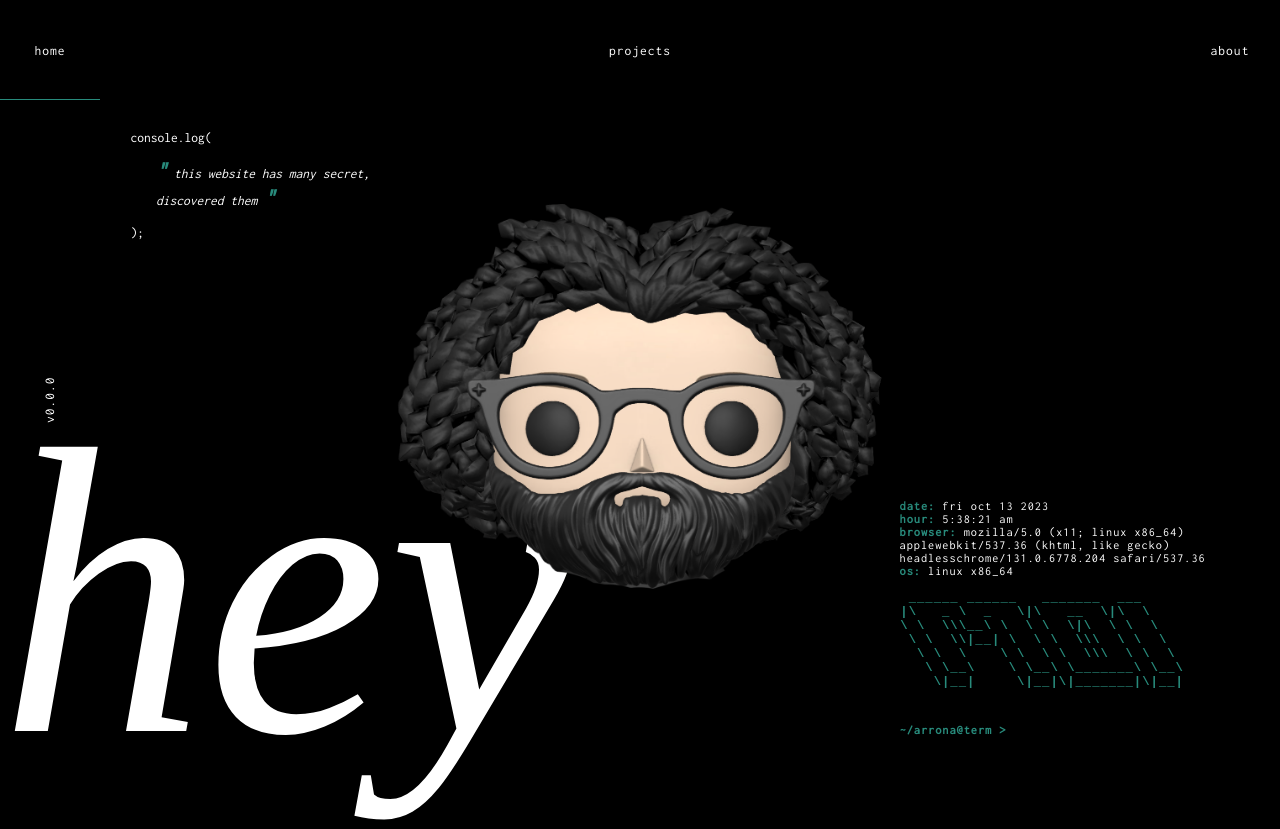
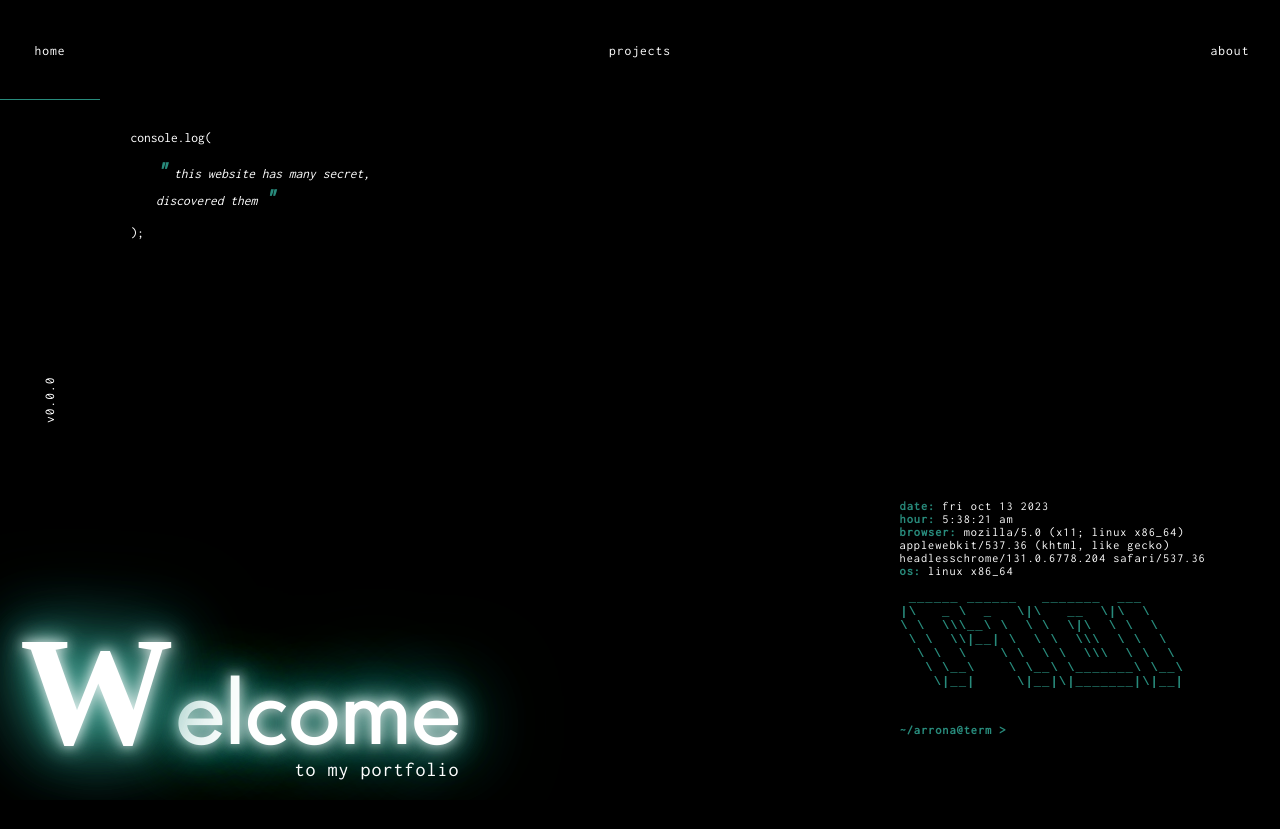
Before and after one commit to moisesarrona/moisesarrona.com, a React (Vite) app: page /home in a window 1280 px wide. After the commit the page ends 800 px from the top, so only its background shows below. Built offline with nearby package versions, Linux system fonts and the light colour scheme; a web font is replaced by a local one.

Commit message:
Add. class to animation NEON

```diff
--- a/src/app/landing/Home.jsx
+++ b/src/app/landing/Home.jsx
@@ -1,17 +1,15 @@
 import React from 'react'
-import img from '../../assets/img/moy.png'
 
 const Home = () => {
   return (
     <>
       <section>
-        <div className='home__title'>
-          <h1>hey</h1>
+        <div className='home__welcome'>
+          <div className='spetial__content neon'>
+            <h1 className='spetial__title neon__fluid'><span className='spetial__letter'>W</span>elcome</h1>
+            <span className='spetial__subtitle'>to my portfolio</span>
+          </div>
         </div>
-
-        <div className='img'>
-                <img src={img} alt="" />
-            </div>
       </section>
     </>
   )
--- a/src/assets/css/style.css
+++ b/src/assets/css/style.css
@@ -12,13 +12,13 @@
     /* colors */
     --color_black: #000000;
     --color_white: #ffffff;
-    --color_dark: #1d1c1c;
+    --color_dark: #161616;
     --color_green: #288b7c;
 
     /* utilities */
     --radius_normal: 0.85rem;
-    --padding_top: 0.65rem 0rem;
-    --padding: 0.65rem;
+    --size_top: 0.65rem 0rem;
+    --size-spacing: 0.65rem;
 }
 
 
@@ -64,74 +64,32 @@ body {
     &::-webkit-scrollbar-thumb {
         background: transparent;
     }
+
+    & a {
+        color: var(--color_white);
+        text-decoration: none;
+
+        &.link--spetial {
+            color: var(--color_green);
+        }
     }
 
-a {
-    color: var(--color_white);
-    text-decoration: none;
-}
-
-h1 {
+    & h1 {
         font-size: 3.8rem;
         margin-bottom: 1.4rem;
     }
 
-h2 {
+    & h2 {
         font-size: 2.2rem;
         margin-bottom: 1.4rem;
     }
 
-article {
+    & article {
         margin-bottom: 6.5rem;
 
         & p {
             margin-bottom: 1.4rem;
         }
-}
-
-
-/* --- UTILITIES --- */
-.main__section {
-    width: var(--width_total);
-    height: var(--height_total);
-    position: relative;
-
-}
-
-.glass {
-    background-color: rgba(0, 0, 0, .2);
-    border-radius: var(--radius_normal);
-    backdrop-filter: blur(4px);
-    padding: var(--padding);
-}
-
-.grid {
-    display: grid;
-    grid-template-columns: repeat(3, 1fr);
-    gap: 2.4rem;
-
-    & .col--3 {
-        grid-column: span 3;
-    }
-
-    & .col--2 {
-        grid-column: span 2;
-    }
-
-    & .col--1 {
-        grid-column: span 1;
-    }
-
-    & .col--left {
-        grid-column: 1/3;
-    }
-
-    & .col--right {
-        grid-column: 4/2;
-    }
-
-    & .col--center {
-        grid-column: 2/3;
     }
 }
 
@@ -140,6 +98,7 @@ article {
 header {
     position: fixed;
     top: 0;
+    left: 0;
     width: var(--width_total);
     height: var(--h-w_base);
     display: flex;
@@ -160,6 +119,7 @@ header {
             align-items: center;
         }
 
+        /* hover */
         & .header__item:before {
             position: absolute;
             bottom: 0;
@@ -195,17 +155,17 @@ header {
     justify-content: center;
     align-items: center;
     cursor: pointer;
-}
 
-.lateral__left {
+    &.lateral__left {
         left: 0;
         writing-mode: vertical-rl;
         transform: rotate(180deg);
     }
 
-.lateral__right {
+    &.lateral__right {
         right: 0;
         writing-mode: vertical-rl;
+    }
 }
 
 
@@ -217,7 +177,7 @@ header {
     width: 280px;
     text-transform: lowercase;
     font-family: Inconsolata;
-    letter-spacing: 0px;
+    letter-spacing: 0;
     z-index: 8;
 
     & .note__body {
@@ -242,11 +202,9 @@ header {
     width: 320px;
     height: 300px;
     overflow: hidden;
-    font-family: Inconsolata !important;
-    font-size: var(--font_small) !important;
-    letter-spacing: 1px !important;
+    font-family: Inconsolata;
+    font-size: var(--font_small);
     text-transform: lowercase;
-    line-height: normal;
     display: flex;
     justify-content: flex-end;
     flex-direction: column;
@@ -258,7 +216,7 @@ header {
         padding: 0.15rem 0rem;
 
         & div.terminal__name {
-            padding-right: var(--padding);
+            padding-right: var(--size-spacing);
             font-weight: bold;
             color: var(--color_green);
         }
@@ -287,6 +245,29 @@ header {
         font-weight: bold;
     }
 
+    /* --- TERMINAL LIST --- */
+    & .terminal__list {
+        list-style: none;
+        display: block;
+        padding: 0px;
+        margin: 0px;
+        padding: 0.45rem 2rem;
+
+        & li {
+            padding: 0rem 0rem 0.5rem;
+
+            & svg {
+                color: var(--color_green);
+                padding-right: var(--size-spacing);
+            }
+        }
+
+        & li:last-child {
+            padding: 0rem 0rem 0rem;
+        }
+    }
+
+    /* gradient top */
     &::before {
         content: "";
         position: absolute;
@@ -301,30 +282,47 @@ header {
 }
 
 
-/* --- TERMINAL LIST --- */
-.terminal__list {
-    list-style: none;
-    display: block;
-    padding: 0px;
-    margin: 0px;
-    padding: 0.45rem 2rem;
+/* --- HOME --- */
+.home__welcome {
+    position: absolute;
+    left: 20px;
+    bottom: 20px;
+}
 
-    & li {
-        padding: 0rem 0rem 0.5rem;
 
-        & svg {
-            color: var(--color_green);
-            padding-right: var(--padding);
+/* --- ABOUT --- */
+.content__about {
+    position: relative;
+    width: 60vw;
+    margin-top: calc(var(--h-w_base) * 3);
+    margin-right: var(--h-w_base);
+    margin-left: auto;
+
+    & .spetial__content {
+        margin-bottom: 1.4rem;
     }
 }
 
-    & li:last-child {
-        padding: 0rem 0rem 0rem;
+.contact__profile {
+    text-align: center;
+
+    & .contact__img {
+        width: 230px;
+        border-radius: 100%;
+    }
+
+    & .contact_link {
+        display: block;
+        margin: var(--size-spacing);
     }
 }
 
+.contact__social {
+    display: flex;
+    flex-direction: column;
+    justify-content: center;
+}
 
-/* --- SKILSS --- */
 .skill {
     position: relative;
     font-family: Inconsolata;
@@ -359,11 +357,104 @@ header {
 }
 
 
-/* --- CARD --- */
+/* --- ERROR --- */
+.content__error {
+    position: absolute;
+    top: 50%;
+    left: 50%;
+    transform: translate(-50%, -50%);
+    text-align: center;
+
+    & .error__title {
+        font-size: 14rem;
+        letter-spacing: 2.4rem;
+        animation: neon__pulsate 0.2s ease-in-out infinite alternate;
+
+        & .error__letter__none {
+            color: transparent;
+            text-shadow: none;
+        }
+
+        & .error__letter__fail {
+            position: absolute;
+            right: 0;
+            top: 0;
+            animation: letter__fail 1s forwards,
+            neon__error 1.5s infinite alternate;
+        }
+    }
+
+    & .error__subtitle {
+        font-family: 'Inconsolata';
+        text-transform: lowercase;
+    }
+}
+
+
+/* --- UTILITIES --- */
+.spetial__content {
+    & .spetial__title {
+        font-size: 6.5vw;
+        margin-bottom: 0px;
+
+        & .spetial__letter {
+            font-family: 'Autograf';
+            font-size: 12vw;
+            position: relative;
+            z-index: 1;
+        }
+    }
+
+    & .spetial__subtitle {
+        display: block;
+        text-align: end;
+        font-family: 'Inconsolata';
+        font-size: var(--font_big);
+        margin-top: -1.4rem;
+    }
+}
+
+.grid {
+    display: grid;
+    grid-template-columns: repeat(3, 1fr);
+    gap: 2.4rem;
+
+    & .col__3 {
+        grid-column: span 3;
+    }
+
+    & .col__2 {
+        grid-column: span 2;
+    }
+
+    & .col__1 {
+        grid-column: span 1;
+    }
+
+    & .col__left {
+        grid-column: 1/3;
+    }
+
+    & .col__right {
+        grid-column: 4/2;
+    }
+
+    & .col__center {
+        grid-column: 2/3;
+    }
+}
+
+.glass {
+    background-color: rgba(0, 0, 0, .2);
+    border-radius: var(--radius_normal);
+    backdrop-filter: blur(4px);
+    padding: var(--size-spacing);
+}
+
 .card {
     position: relative;
     display: flex;
-    padding: var(--padding_top);
+    padding: var(--size_top);
 
     & .card__banner {
         order: 1;
@@ -373,12 +464,12 @@ header {
         font-family: Inconsolata;
         font-size: var(--font_small);
         border-left: 1px solid var(--color_green);
-        padding-left: var(--padding);
+        padding-left: var(--size-spacing);
     }
 
     & .card__body {
         order: 2;
-        padding-left: var(--padding);
+        padding-left: var(--size-spacing);
         display: flex;
         flex-direction: column;
         justify-content: center;
@@ -394,64 +485,115 @@ header {
     }
 }
 
+.neon{
+    & .neon__fluid {
+        color: var(--color_white);
+        animation: neon__pulsate 0.2s ease-in-out infinite alternate;
+    }
 
-/* --- HOME --- */
-.home__title {
-    position: absolute;
-    left: 0;
-    bottom: 0;
-    z-index: 0;
+    & .neon__hover {
+        transition: all 200ms cubic-bezier(.39, .79, .81, .78);
+        color: var(--color_dark);
 
-    & h1 {
-        font-size: 32vw;
-        font-weight: lighter;
-        font-style: italic;
-        font-family: Autograf;
-        margin-bottom: -5%;
+        &:hover {
+            animation: neon__pulsate 0.2s ease-in-out infinite alternate;
+            color: var(--color_white);
+            letter-spacing: 0.4rem;
+        }
     }
 }
 
 
-/* --- ABOUT --- */
-.content__about {
-    position: relative;
-    width: 60vw;
-    margin-top: calc(var(--h-w_base) * 3);
-    margin-right: var(--h-w_base);
-    margin-left: auto;
+/* -- ANIMATIONS ---*/
+@keyframes neon__pulsate {
+    100% {
+        text-shadow:
+            0 0 12px rgba(255, 255, 255, 0.6),
+            0 0 22px rgba(255, 255, 255, 0.6),
+            0 0 32px #288B7C,
+            0 0 42px #288B7C,
+            0 0 74px #288B7C,
+            0 0 84px #288B7C,
+            0 0 104px #288B7C;
     }
 
-.contact__profile {
-    text-align: center;
-
-    & .contact__img {
-        width: 230px;
-        border-radius: 100%;
-    }
-
-    & .contact_link {
-        display: block;
-        margin: var(--padding);
+    0% {
+        text-shadow:
+            0 0 10px rgba(255, 255, 255, 0.8),
+            0 0 20px rgba(255, 255, 255, 0.8),
+            0 0 30px #288B7C,
+            0 0 40px #288B7C,
+            0 0 70px #288B7C,
+            0 0 80px #288B7C,
+            0 0 100px #288B7C;
     }
 }
 
-.contact__social {
-    display: flex;
-    flex-direction: column;
-    justify-content: center;
+@keyframes neon__error {
+    0%,
+    18%,
+    22%,
+    25%,
+    53%,
+    57%,
+    100% {
+        text-shadow:
+            0 0 10px rgba(255, 255, 255, 0.8),
+            0 0 20px rgba(255, 255, 255, 0.8),
+            0 0 30px #288B7C,
+            0 0 40px #288B7C,
+            0 0 70px #288B7C,
+            0 0 80px #288B7C,
+            0 0 100px #288B7C;
     }
 
-/* --- TEMPS --- */
-.img {
-    position: absolute;
-    top: 50%;
-    left: 50%;
-    transform: translate(-50%, -50%);
-    display: flex;
-    justify-content: center;
-    width: 500px;
 
-    & img {
-        width: 100%;
+    20%,
+    24%,
+    55% {
+        text-shadow: none;
     }
 }
+
+@keyframes letter__fail {
+    0%, 10% {
+        transform: rotate(0deg) translateX(0) translateY(0);
+    }
+    50% {
+        transform: rotate(80deg) translateX(0) translateY(80px);
+    }
+    75% {
+        transform: rotate(40deg) translateX(0) translateY(40px);
+    }
+    100% {
+        transform: rotate(60deg) translateX(0) translateY(60px);
+    }
+    110% {
+        transform: rotate(0deg) translateX(0) translateY(60px);
+    }
+    120% {
+        transform: rotate(0deg) translateX(0) translateY(0);
+    }
+}
+
+
+
+
+/* .neon:hover  {
+        transition: all 200ms cubic-bezier(.39, .79, .81, .78);
+        animation: neon__pulsate 0.11s ease-in-out infinite alternate;
+        & .spetial__letter {
+            animation: neon__error 1.5s  infinite alternate;
+        }
+
+        & .spetial__title {
+            text-shadow: 0 0 10px rgba(255, 255, 255, 0.8),
+            0 0 20px rgba(255, 255, 255, 0.8),
+            0 0 30px #288B7C,
+            0 0 40px #288B7C,
+            0 0 70px #288B7C,
+            0 0 80px #288B7C,
+            0 0 100px #288B7C;
+            letter-spacing: 0.4rem;
+        }
+    } */
```
Also changed, not shown: src/app/landing/About.jsx (+10 -8 lines). Lines whose indentation alone changed are shown as unchanged.
